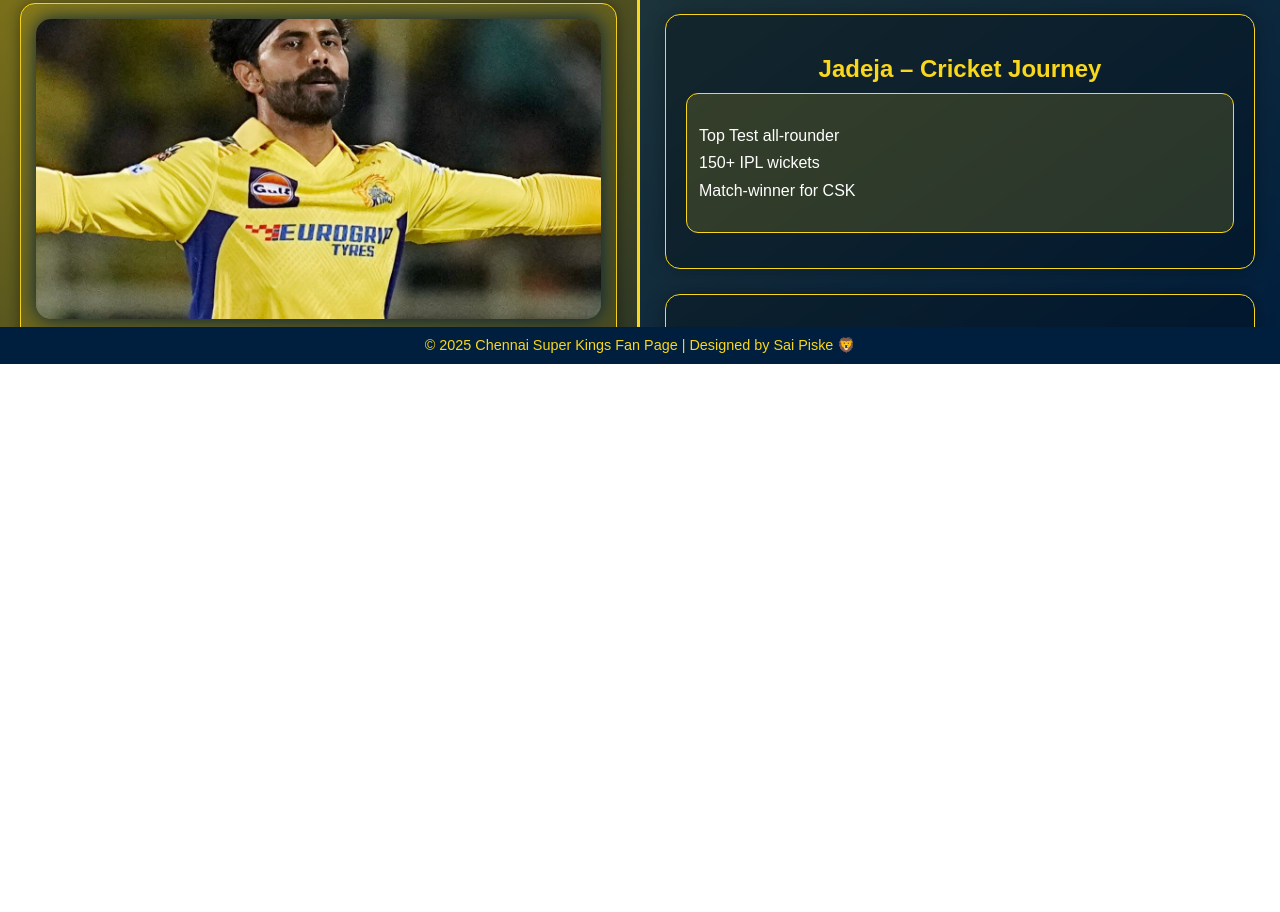
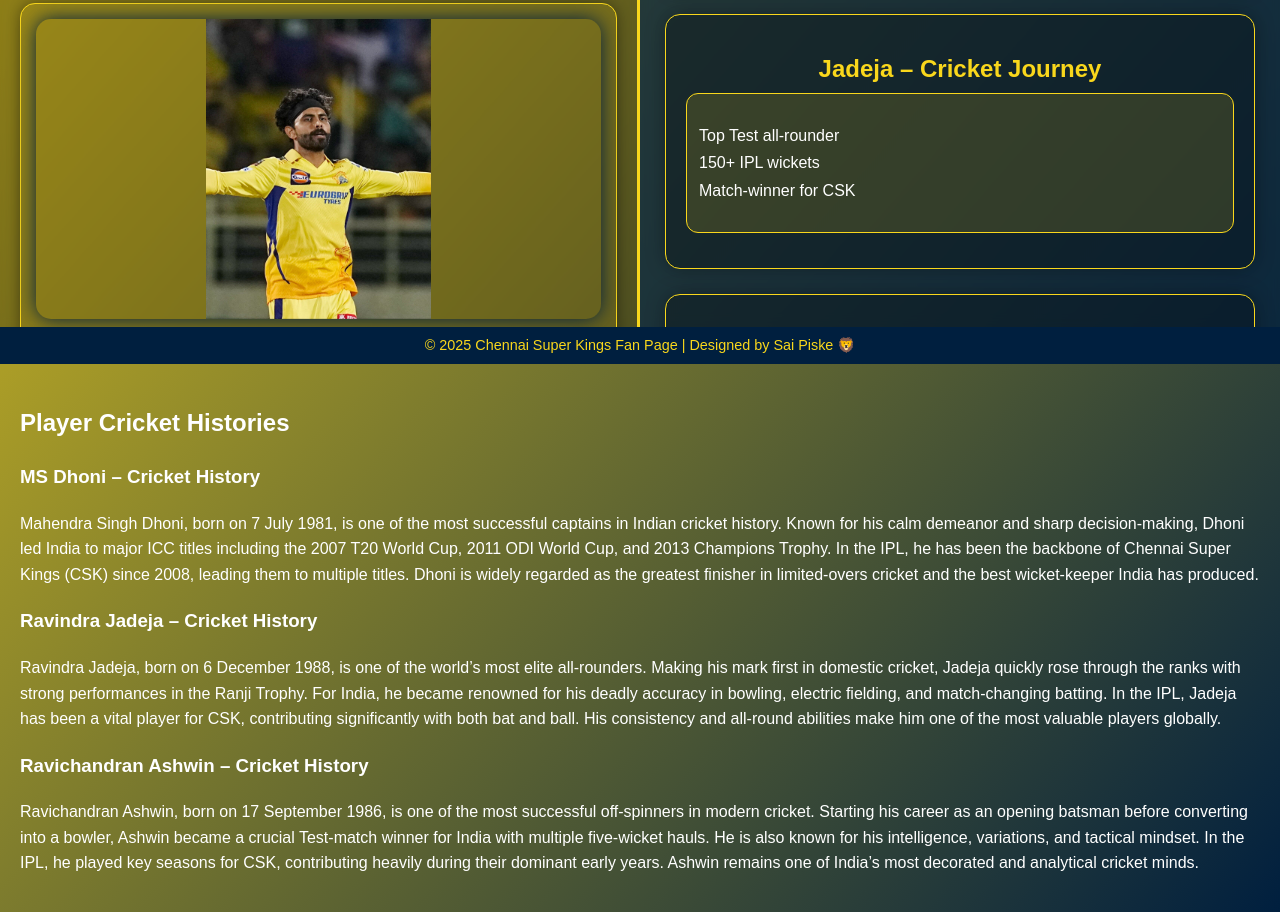
Before and after one commit to Sai25-piske/IPL-webpage, a plain HTML site: page index.html in a window 1280 px wide. Shown: the part 551-1463 px from the top of the page. Before the commit the page ends 915 px from the top, so only its background shows below. Drawn offline with Linux system fonts and the light colour scheme.

Commit message:
Update index.html

```diff
--- a/index.html
+++ b/index.html
@@ -57,7 +57,8 @@
       width: 100%;
       border-radius: 15px;
       height: 300px;
-      object-fit: cover;
+      object-fit: contain;
+        object-position: top;
       box-shadow: 0 0 20px #001f3f;
     }
 
@@ -178,5 +179,25 @@
 
 <footer>© 2025 Chennai Super Kings Fan Page | Designed by Sai Piske 🦁</footer>
 
+  <!-- Player Cricket Histories Added -->
+  <section id="player-histories" style="padding:20px; line-height:1.6;">
+    <h2>Player Cricket Histories</h2>
+
+    <div class="history-block">
+      <h3>MS Dhoni – Cricket History</h3>
+      <p>Mahendra Singh Dhoni, born on 7 July 1981, is one of the most successful captains in Indian cricket history. Known for his calm demeanor and sharp decision-making, Dhoni led India to major ICC titles including the 2007 T20 World Cup, 2011 ODI World Cup, and 2013 Champions Trophy. In the IPL, he has been the backbone of Chennai Super Kings (CSK) since 2008, leading them to multiple titles. Dhoni is widely regarded as the greatest finisher in limited-overs cricket and the best wicket-keeper India has produced.</p>
+    </div>
+
+    <div class="history-block">
+      <h3>Ravindra Jadeja – Cricket History</h3>
+      <p>Ravindra Jadeja, born on 6 December 1988, is one of the world’s most elite all‑rounders. Making his mark first in domestic cricket, Jadeja quickly rose through the ranks with strong performances in the Ranji Trophy. For India, he became renowned for his deadly accuracy in bowling, electric fielding, and match-changing batting. In the IPL, Jadeja has been a vital player for CSK, contributing significantly with both bat and ball. His consistency and all‑round abilities make him one of the most valuable players globally.</p>
+    </div>
+
+    <div class="history-block">
+      <h3>Ravichandran Ashwin – Cricket History</h3>
+      <p>Ravichandran Ashwin, born on 17 September 1986, is one of the most successful off‑spinners in modern cricket. Starting his career as an opening batsman before converting into a bowler, Ashwin became a crucial Test-match winner for India with multiple five‑wicket hauls. He is also known for his intelligence, variations, and tactical mindset. In the IPL, he played key seasons for CSK, contributing heavily during their dominant early years. Ashwin remains one of India’s most decorated and analytical cricket minds.</p>
+    </div>
+
+  </section>
 </body>
 </html>
```
